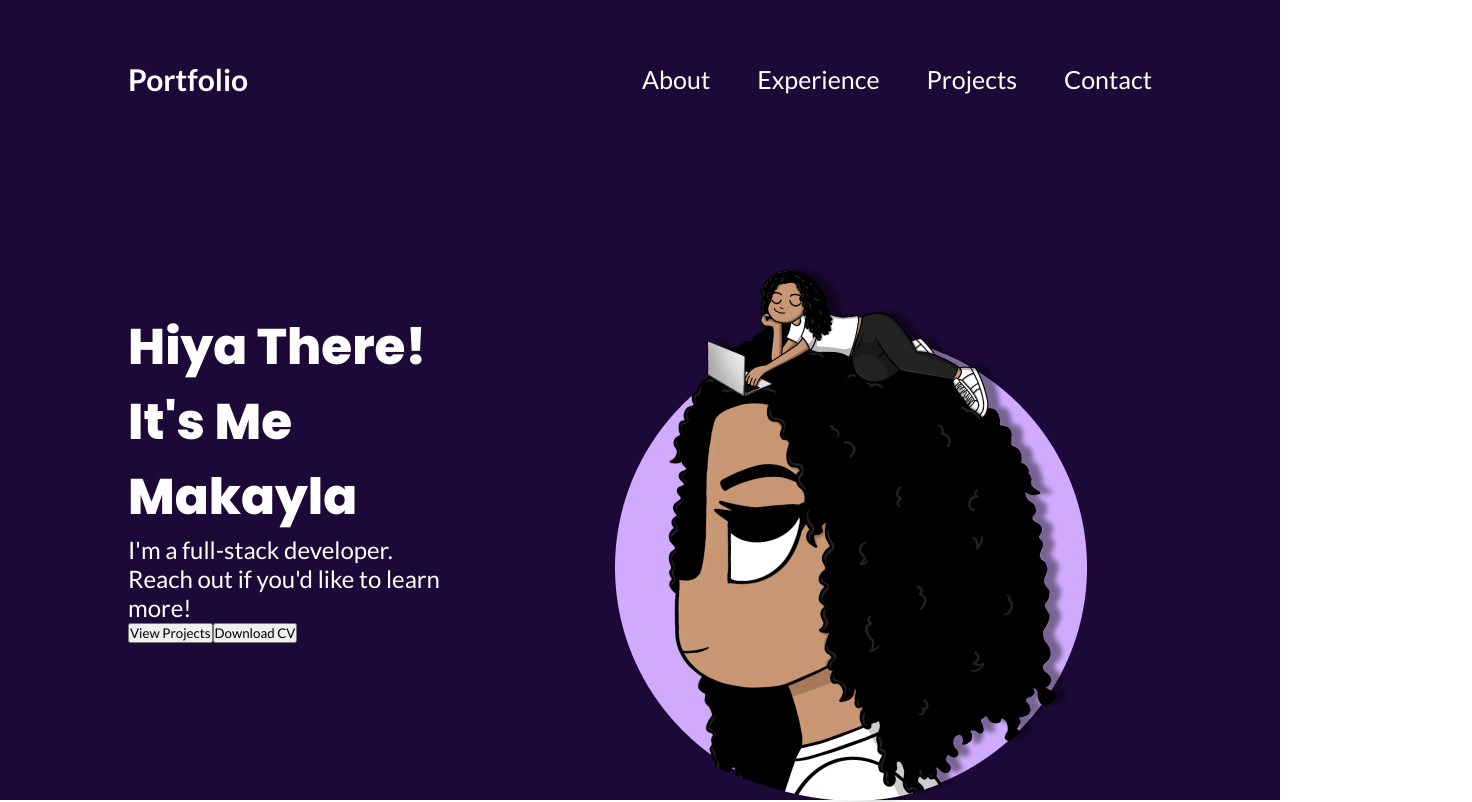
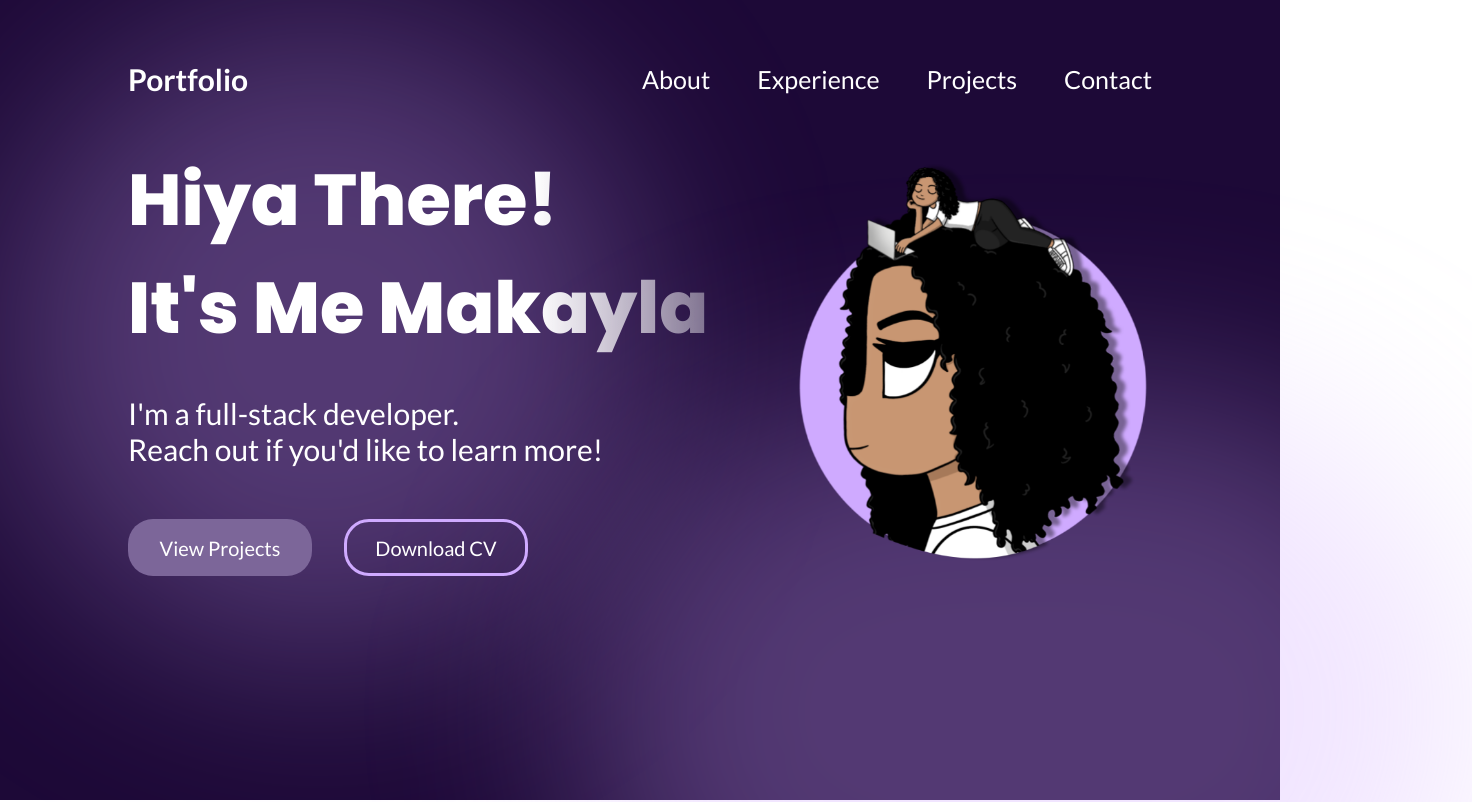
Before and after one commit to MakaylaWray/MyPortfolio, a React (Vite) app in the folder MyPortfolio/: page / in a window 1280 px wide. Shown: the top 802 px of the page, 1472 px wide, since content can reach past the window. Built offline with nearby package versions, Linux system fonts and the light colour scheme.

Commit message:
Add animation to hero image and background gradients

```diff
--- a/MyPortfolio/src/components/Hero/Hero.jsx
+++ b/MyPortfolio/src/components/Hero/Hero.jsx
@@ -11,12 +11,12 @@ export const Hero = () => {
                 Hiya There! <br/>It's Me Makayla
             </h1>
             <p className={styles.description}>I'm a full-stack developer.<br/> Reach out if you'd like to learn more!</p>
-            <div className={styles.btnContainer}>
-                <button>View Projects</button>
-                <button>Download CV</button>
+            <div className={styles.btncontainer}>
+                <button className={styles.leftbtn}>View Projects</button>
+                <button className={styles.rightbtn}>Download CV</button>
             </div>
         </div>
-        <img src={getImageUrl("hero/hero-pic.png")} alt="Hero image of me" className={styles.heroImg}></img>
+        <img src={getImageUrl("hero/hero-pic.png")} alt="Hero image of me" className={styles.heroimg}></img>
         <div className={styles.topBlur}></div>
         <div className={styles.bottomBlur}></div>
     </section>
--- a/MyPortfolio/src/components/Hero/Hero.module.css
+++ b/MyPortfolio/src/components/Hero/Hero.module.css
@@ -1,5 +1,51 @@
 @import "../../vars.css";
+.heroimg{
+    width: 35%;
+    z-index: 1;
 
+    animation-name: floating;
+    animation-duration: 3s;
+    animation-iteration-count: infinite;
+    animation-timing-function: ease-in-out;
+}
+@keyframes floating{
+    0% {
+        transform: translate(0, 0px);
+    }
+    50% {
+        transform: translate(0, 10px);
+    }
+    100% {
+        transform: translate(0, 0px);
+    }
+}
+
+.topBlur{
+    position: absolute;
+    width: 50vw;
+    height: 50vw;
+    min-width: 350px;
+    min-width: 350px;
+    top: -128px;
+    left: -10vw;
+    border-radius: 764px;
+    background: rgba(207,170,255,0.3);
+    filter: blur(100px);
+    z-index: 0;
+}
+.bottomBlur{
+    position: absolute;
+    width: 70vw;
+    height: 50vw;
+    min-width: 350px;
+    min-width: 250px;
+    top: 246px;
+    right: -25vw;
+    border-radius: 764px;
+    background: rgba(207,170,255,0.3);
+    filter: blur(100px);
+    z-index: 0;
+}
 .container {
     position: relative;
     display: flex;
@@ -22,10 +68,38 @@
 .title{
     font-family: 'Poppins', sans-serif;
     font-weight: 800;
-    font-size: 50px;
+    font-size: 72px;
+    margin-bottom: 33px;
+    background: linear-gradient(90deg, rgba(255,255,255,1)70%, rgba(255,255,255,0) 120%);
+    -webkit-text-fill-color: transparent;
+    -webkit-background-clip: text;
+
 }
 
 .description{
-    font-size: 24px;
+    font-size: 30px;
     font-weight: 400;
+    margin-bottom: 52px;
 }
+.btncontainer{
+    display:flex;
+    gap: 2rem;
+}
+
+button{
+    width: 184px;
+    height: 57px;
+    border-radius: 25px;
+    font-size: 20px;
+}
+.leftbtn{
+    border-style: none;
+    font-size: 20px;
+    background-color: #7C6699;
+}
+.rightbtn{
+    border-style: solid;
+    border-width: 3px;
+    background-color: transparent;
+    border-color: #CFAAFF;
+}
--- a/MyPortfolio/src/index.css
+++ b/MyPortfolio/src/index.css
@@ -4,4 +4,5 @@
     padding: 0;
     font-family: "Lato", Arial, Helvetica, sans-serif;
     font-weight: 400;
+    color: var(--color-text);
 }
```
Also changed, not shown: MyPortfolio/assets/hero/hero-pic.png.
